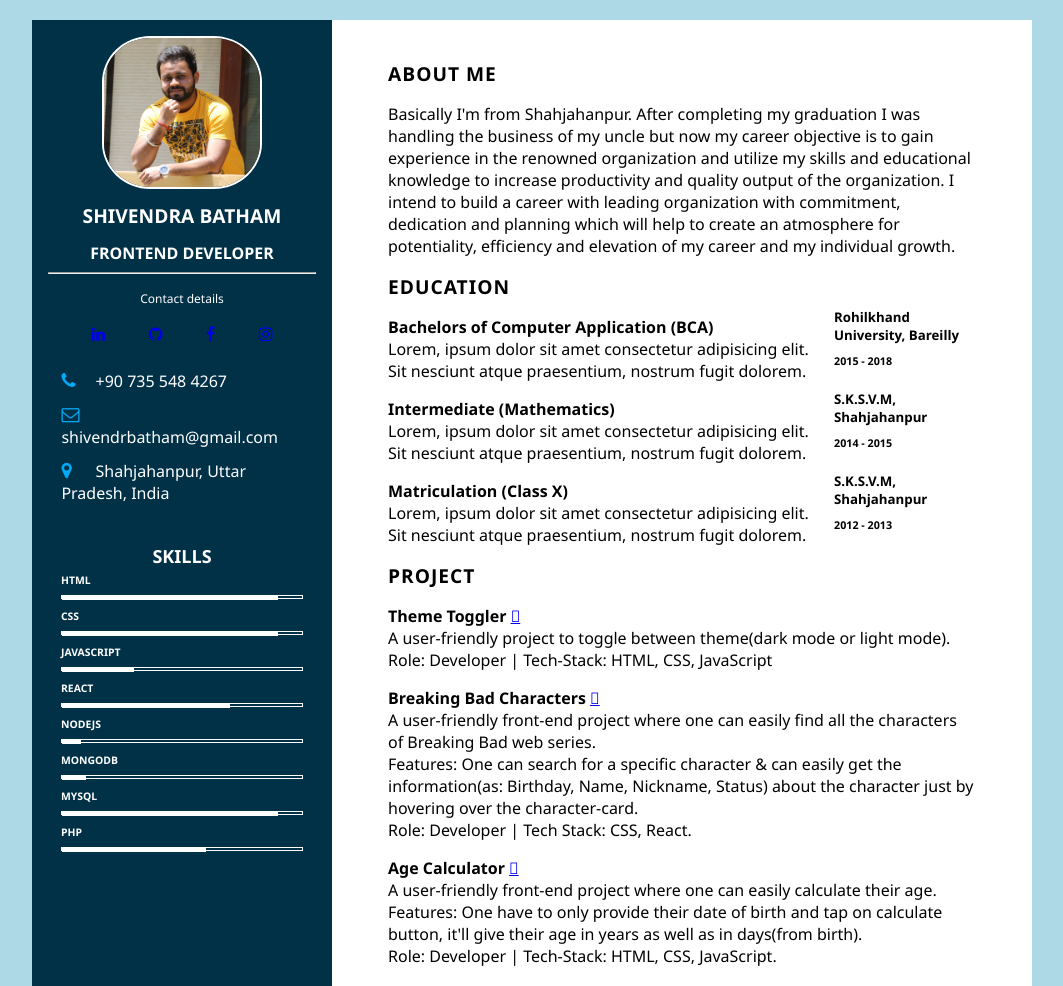
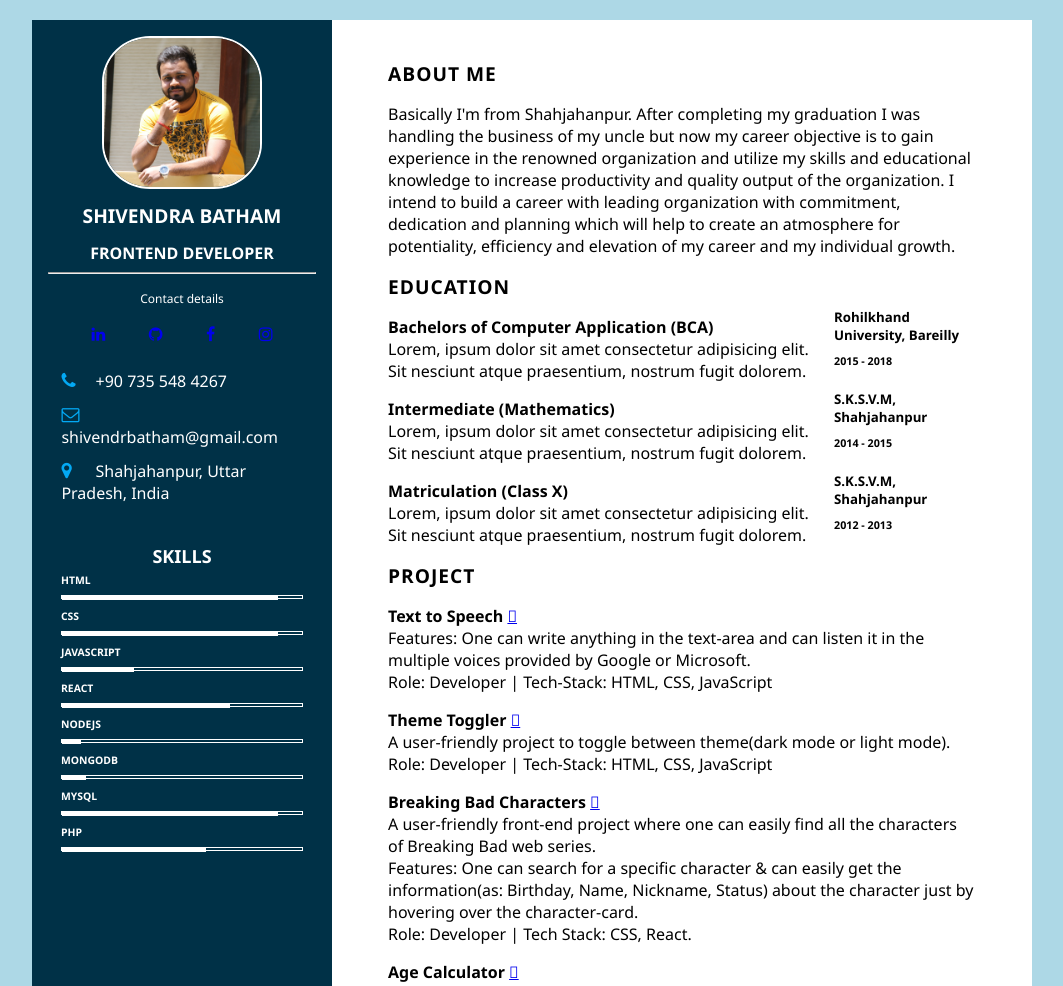
Before and after one commit to ShivendraBatham/ResponsiveCV, a plain HTML site: page index.html in a window 1280 px wide. Shown: the top 986 px of the page, without its empty margins (32-1095 px from the left). Drawn offline with Linux system fonts and the light colour scheme.

Commit message:
Updated project

```diff
--- a/index.html
+++ b/index.html
@@ -169,6 +169,10 @@
             <section class="project sect">
                 <h4 class="right-title">Project</h4>
                 <div class="projects">
+                    <h4>Text to Speech <a href="https://shivendrabatham.github.io/Text-To-Speech/" target="_blank"><i class="fa-solid fa-link"></i></a></h4>
+                    <p>Features: One can write anything in the text-area and can listen it in the multiple voices provided by Google or Microsoft. <br> Role: Developer | Tech-Stack: HTML, CSS, JavaScript</p>
+                </div>
+                <div class="projects">
                     <h4>Theme Toggler <a href="https://shivendrabatham.github.io/Theme-Toggler/" target="_blank"><i class="fa-solid fa-link"></i></a></h4>
                     <p>A user-friendly project to toggle between theme(dark mode or light mode). <br> Role: Developer | Tech-Stack: HTML, CSS, JavaScript</p>
                 </div>
```
